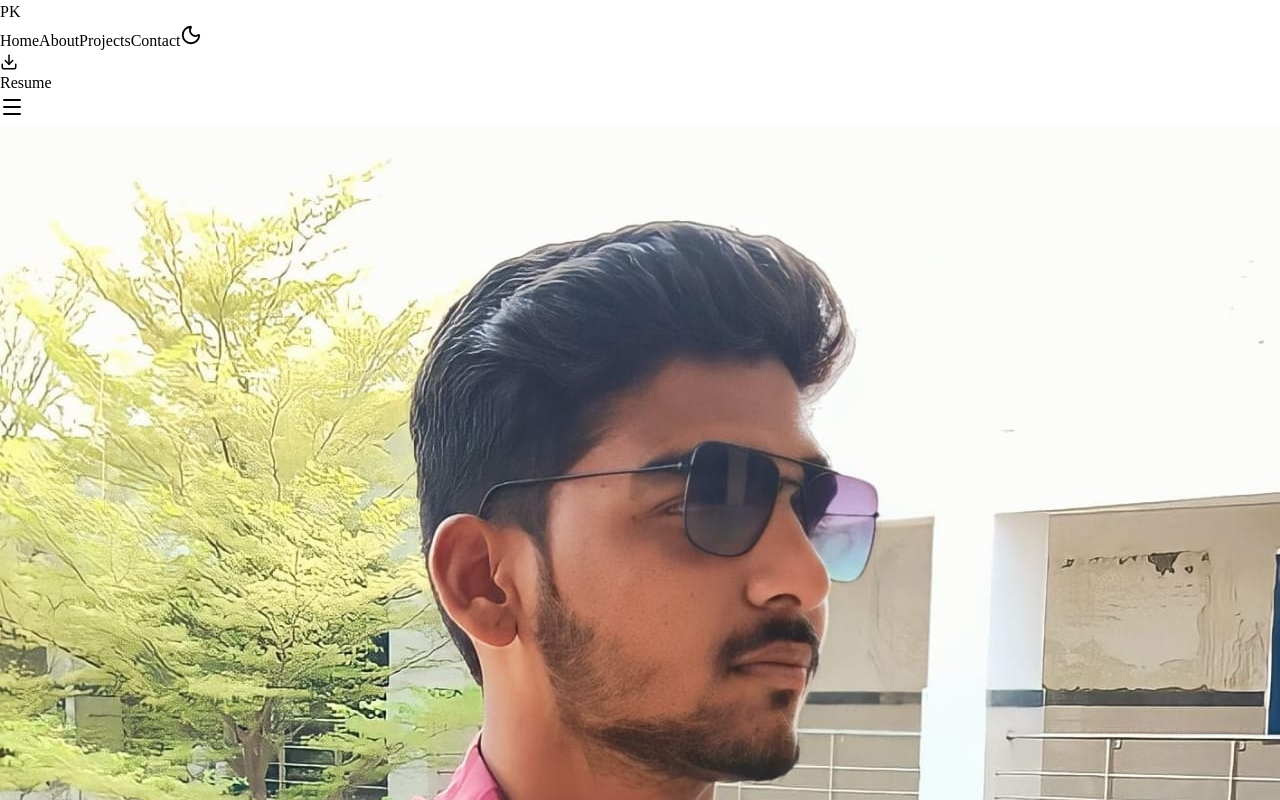
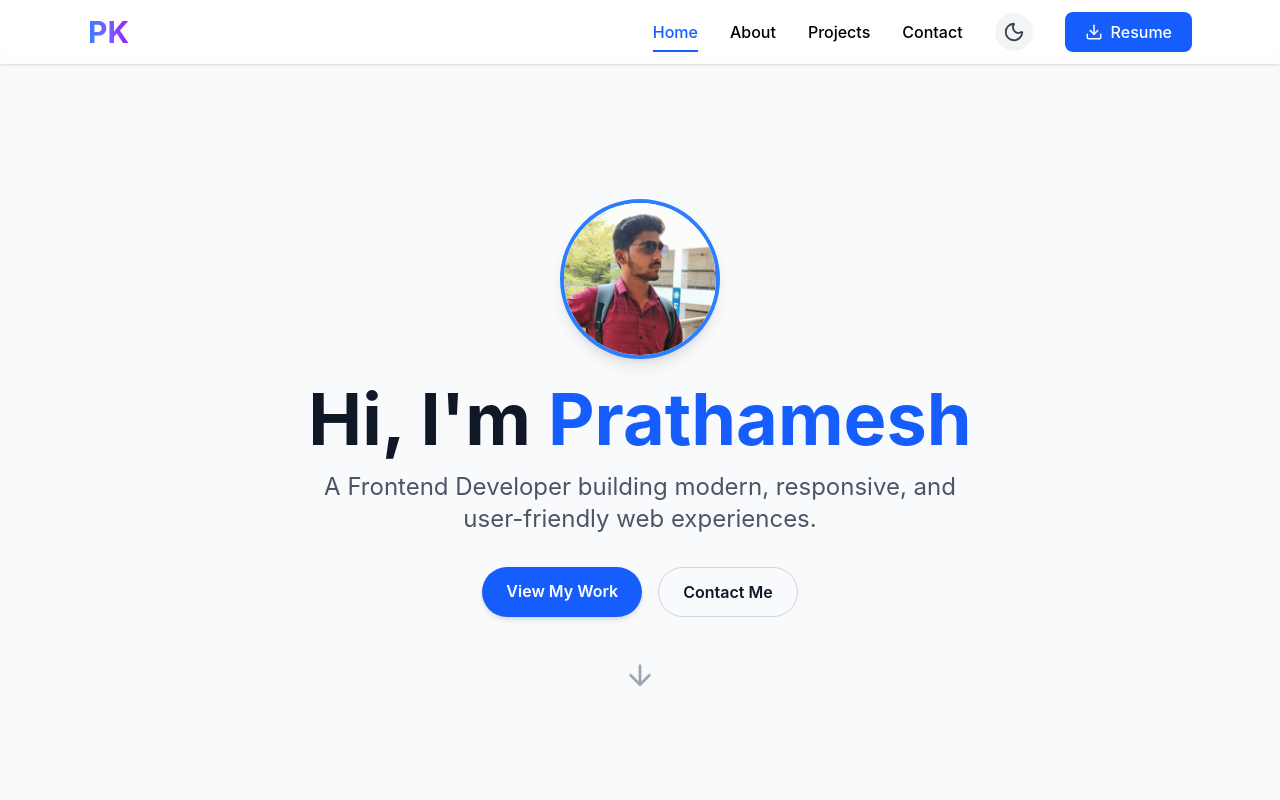
Before and after one commit to PrathameshKatePK/prathamesh-portfolio, a React (Vite) app: page / in a window 1280 px wide. Shown: the top 800 px of the page. Built offline with nearby package versions, Linux system fonts and the light colour scheme.

Commit message:
Fix Tailwind setup and restore UI

```diff
--- a/package.json
+++ b/package.json
@@ -17,10 +17,14 @@
     "react-icons": "^5.7.0"
   },
   "devDependencies": {
+    "@tailwindcss/postcss": "^4.3.2",
     "@types/react": "^19.2.17",
     "@types/react-dom": "^19.2.3",
     "@vitejs/plugin-react": "^6.0.3",
+    "autoprefixer": "^10.5.2",
     "oxlint": "^1.71.0",
+    "postcss": "^8.5.16",
+    "tailwindcss": "^4.3.2",
     "vite": "^8.1.1"
   }
 }
--- /dev/null
+++ b/postcss.config.js
@@ -0,0 +1,6 @@
+export default {
+  plugins: {
+    "@tailwindcss/postcss": {},
+    autoprefixer: {},
+  },
+}
--- a/src/index.css
+++ b/src/index.css
@@ -1,5 +1,4 @@
 @import "tailwindcss";
-
 /* Tell Tailwind to use the .dark class */
 @custom-variant dark (&:where(.dark, .dark *));
 html {
--- /dev/null
+++ b/tailwind.config.js
@@ -0,0 +1,10 @@
+export default {
+  content: [
+    "./index.html",
+    "./src/**/*.{js,ts,jsx,tsx}",
+  ],
+  theme: {
+    extend: {},
+  },
+  plugins: [],
+}
--- a/vite.config.js
+++ b/vite.config.js
@@ -1,11 +1,6 @@
 import { defineConfig } from 'vite'
 import react from '@vitejs/plugin-react'
-import tailwindcss from '@tailwindcss/vite'
-// https://vite.dev/config/
+
 export default defineConfig({
-  plugins: [react(), tailwindcss()],
-  server: {
-    https: false, // Local dev over HTTP (browser warning depends on how you open/deploy)
-    open: true, // Optional: Auto-open browser
-  },
+  plugins: [react()],
 })
```
Also changed, not shown: 1 other file (tests, documents, lock files or other folders).
